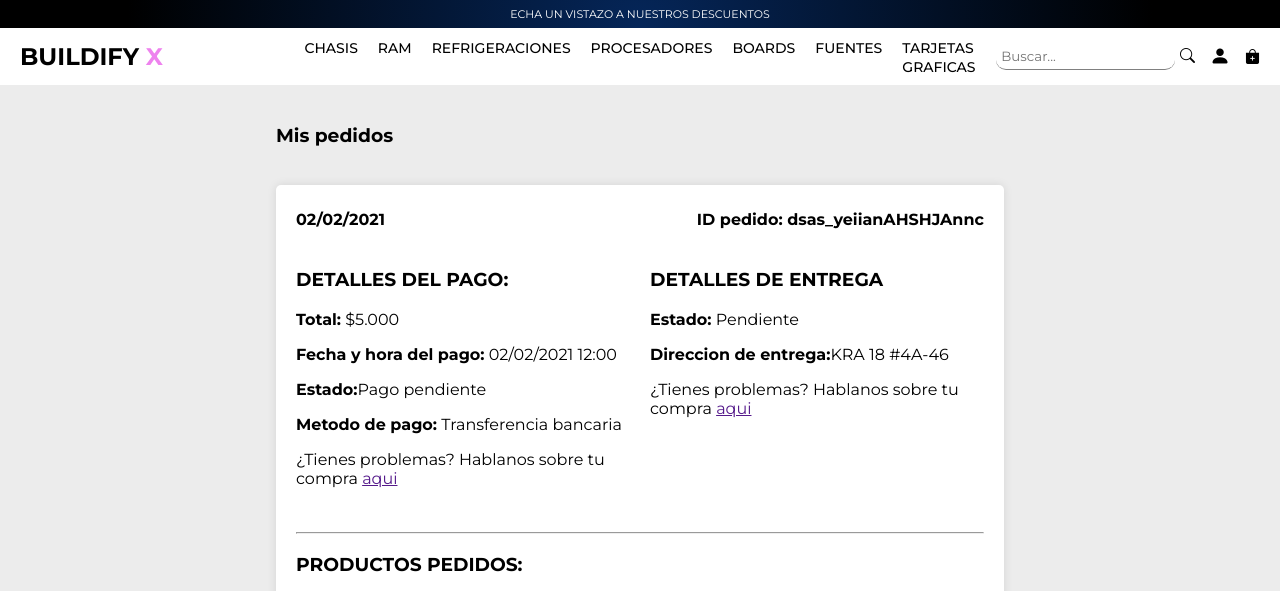
After one commit to xndreeAA/BUILDIFY-V1, a Flask app: page /pedidos/mis_pedidos in a window 1280 px wide. The commit adds this page. Shown: the top 591 px of the page. Run offline with Flask 3, Linux system fonts and the light colour scheme; parts of the project's set-up code (start-up, migrations or seed data) failed here and were passed over.

Commit message:
feat: estructura de pedidos del usuario añadida

```diff
--- a/app/core/templates/layout-user.html
+++ b/app/core/templates/layout-user.html
@@ -58,7 +58,7 @@
                 <i class="bi bi-search"></i>
             </span>
             <!-- user -->
-            <a href="{{ url_for('web_v1.user.user_info') }}">
+            <a href="{{ url_for('web_v1.pedidos.pedidos_usuario') }}">
                 <span class="icon" title="Ingresar" id="user-icon" >
                     <i class="bi bi-person-fill" id="usuario"></i>
                 </span>
--- a/app/interfaces/web/__init__.py
+++ b/app/interfaces/web/__init__.py
@@ -5,6 +5,7 @@ from app.modules.usuarios.routes.admin_routes import admin_routes_bp
 from app.modules.carrito.routes.carrito_routes import carrito_routes_bp
 from app.modules.pagos.routes.pagos_routes import pagos_routes_bp
 from app.modules.productos.routes.productos_routes import productos_routes_bp
+from app.modules.pedidos.routes.pedidos_routes import pedidos_routes_bp
 
 web_v1 = Blueprint('web_v1', __name__)
 
@@ -14,3 +15,4 @@ web_v1.register_blueprint(admin_routes_bp, url_prefix='/admin', name_prefix='adm
 web_v1.register_blueprint(carrito_routes_bp, url_prefix='/carrito', name_prefix='carrito.')
 web_v1.register_blueprint(pagos_routes_bp, url_prefix='/pagos', name_prefix='pagos.')
 web_v1.register_blueprint(productos_routes_bp, url_prefix='/productos', name_prefix='productos.')
+web_v1.register_blueprint(pedidos_routes_bp, url_prefix='/pedidos', name_prefix='pedidos.')
--- /dev/null
+++ b/app/modules/pedidos/routes/pedidos_routes.py
@@ -0,0 +1,17 @@
+from flask import Blueprint, render_template, redirect, url_for, flash
+from app.modules.pagos.forms.checkout_form import CheckoutForm
+import os
+
+template_dir = os.path.join(os.path.dirname(__file__), '..', 'templates')
+static_dir = os.path.join(os.path.dirname(__file__), '..', 'static')
+
+pedidos_routes_bp = Blueprint(
+    'pedidos',
+    __name__,
+    template_folder=template_dir,
+    static_folder=static_dir
+)
+
+@pedidos_routes_bp.route('/mis_pedidos')
+def pedidos_usuario():
+    return render_template('pedidos_usuario.html')
--- /dev/null
+++ b/app/modules/pedidos/static/css/pedidos_usuario.css
@@ -0,0 +1,77 @@
+#content {
+    background-color: #ececec;
+}
+
+#mis_pedidos_container {
+    margin: auto;
+    margin-top: 85px;
+    width: 60%;
+    min-height: 100vh;
+    display: flex;
+    flex-direction: column;
+    align-items: center;
+    gap: 20px;
+    padding: 20px;
+    box-sizing: border-box;
+}
+
+.title_container {
+    width: 100%;
+}
+
+.title_container h1 {
+    color: black;
+    text-align: start;
+}
+
+.pedido_container {
+    width: 100%;
+    background-color: white;
+    display: grid;
+    grid-template-columns: 1fr 1fr;
+    gap: 20px;
+    border-radius: 5px;
+    padding: 25px 20px;
+    box-sizing: border-box;
+    box-shadow: 0px 0px 10px 0px rgba(0, 0, 0, 0.1);
+}
+
+.pedido_container :first-child {
+    grid-column: 1 / 3;
+}
+
+.pedido_header {
+    display: flex;
+    justify-content: space-between;
+    align-items: center;
+}
+
+.pedido_container :nth-child(4) {
+    grid-column: 1 / 3;
+}
+
+.producto_pedido {
+    display: flex;
+    flex-direction: column;
+    align-items: center;
+    justify-content: center;
+    gap: 30px;
+}
+
+.producto_info {
+    display: flex;
+    gap: 30px;
+}
+
+.producto_info article {
+    width: 100%;
+    /* border: 2px solid red; */
+}
+
+.producto_info article img {
+    height: 100%;
+}
+
+.producto_pedido div {
+    width: 100%;
+}
--- /dev/null
+++ b/app/modules/pedidos/static/js/pedidos_usuario.js
@@ -0,0 +1,6 @@
+const pedidosContainer = document.getElementById("mis_pedidos_container")
+
+const res = await fetch(`/api/v1/pedidos/usuario/${id_usuario}`);
+const data = await res.json();
+
+console.log(data);
--- /dev/null
+++ b/app/modules/pedidos/templates/pedidos_usuario.html
@@ -0,0 +1,67 @@
+{% extends "layout-user.html" %}
+{% block styles %}
+    {{ super() }}
+    <link rel="stylesheet" href="{{ url_for('static', filename='css/layout/carrusel.css') }}">
+    <link rel="stylesheet" href="{{ url_for('static', filename='css/layout/home.css')}}">
+
+    <link rel="stylesheet" href="{{ url_for('web_v1.pedidos.static', filename='css/pedidos_usuario.css')}}">
+{% endblock %}
+
+{% block content %}
+    <section id="mis_pedidos_container">
+        <div class="title_container">
+            <h1>Mis pedidos</h1>
+        </div>
+        <article class="pedido_container">
+            <div class="pedido_div pedido_header">
+                <span><strong>02/02/2021</strong></span>
+                <span><strong>ID pedido: dsas_yeiianAHSHJAnnc</strong></span>
+            </div>
+            <div class="pedido_div">
+                <div class="detalles_pedido_container">
+                    <h3>DETALLES DEL PAGO:</h3>
+
+                    <p><span><strong>Total:</strong> $5.000</span></p>
+                    <p><span><strong>Fecha y hora del pago:</strong> 02/02/2021 12:00</span></p>
+                    <p><span><strong>Estado:</strong>Pago pendiente</span></p>
+                    <p><span><strong>Metodo de pago:</strong> Transferencia bancaria</span></p>
+                    <p>¿Tienes problemas? Hablanos sobre tu compra <a href="">aqui</a></p>
+                </div>
+            </div>
+            <div class="pedido_div">
+                <div class="detalles_pedido_container">
+                    <h3>DETALLES DE ENTREGA</h3>
+
+                    <p><span><strong>Estado:</strong> Pendiente</span></p>
+                    <p><span><strong>Direccion de entrega:</strong></span>KRA 18 #4A-46</p>
+                    <p>¿Tienes problemas? Hablanos sobre tu compra <a href="">aqui</a></p>
+                </div>
+            </div>
+            <div class="pedido_div productos_pedidos_container">
+                <hr>
+                <h3>PRODUCTOS PEDIDOS:</h3>
+                <section class="producto_pedido">
+                    <div class="producto_info">
+                        <article>
+                            <img src="https://encrypted-tbn0.gstatic.com/images?q=tbn:ANd9GcTZu1DD3VdIJ5Y7BhsSrqyIMyT1uQe-eSXTfA&s" alt="">
+                        </article>
+                        <article>
+                            <p><strong>RYZEN 5600G TXT 4000mhx 4.2Ghz</strong></p>
+                            <p><strong>Marca:</strong> ASUS</p>
+                            <p><strong>Precio:</strong>1.550.000</p>
+                            <p><strong>Cantidad:</strong> 2</p>
+                            <p><a href="">editar opinion</a></p>
+                        </article>
+                    </div>
+                    <div>
+                        <hr>
+                    </div>
+                </section>
+            </div>
+        </article>
+    </section>
+{% endblock %}
+
+{%  block scripts %}
+    {{ super() }}
+{% endblock %}
```
Also changed, not shown: app/modules/usuarios/routes/user_routes.py (+0 -10 lines), app/modules/pedidos/templates/detalles_pedido.html (added).
